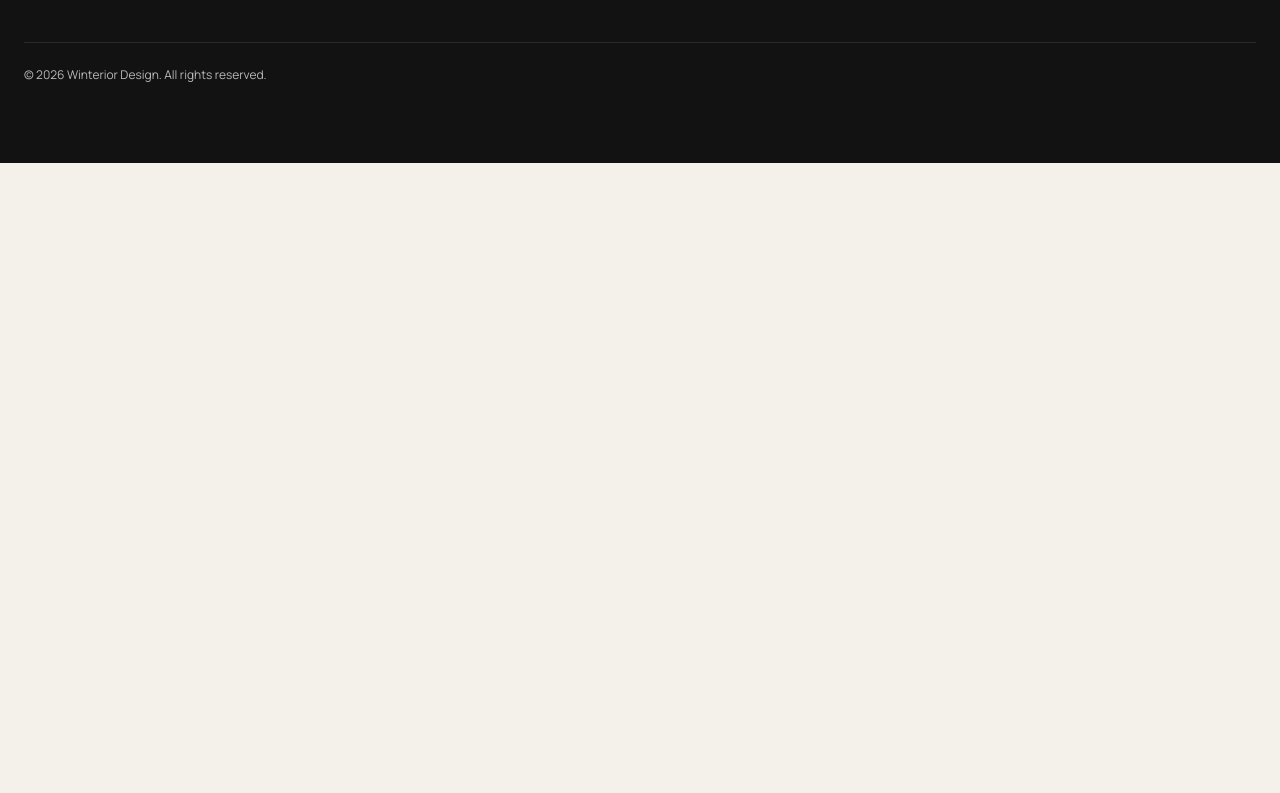
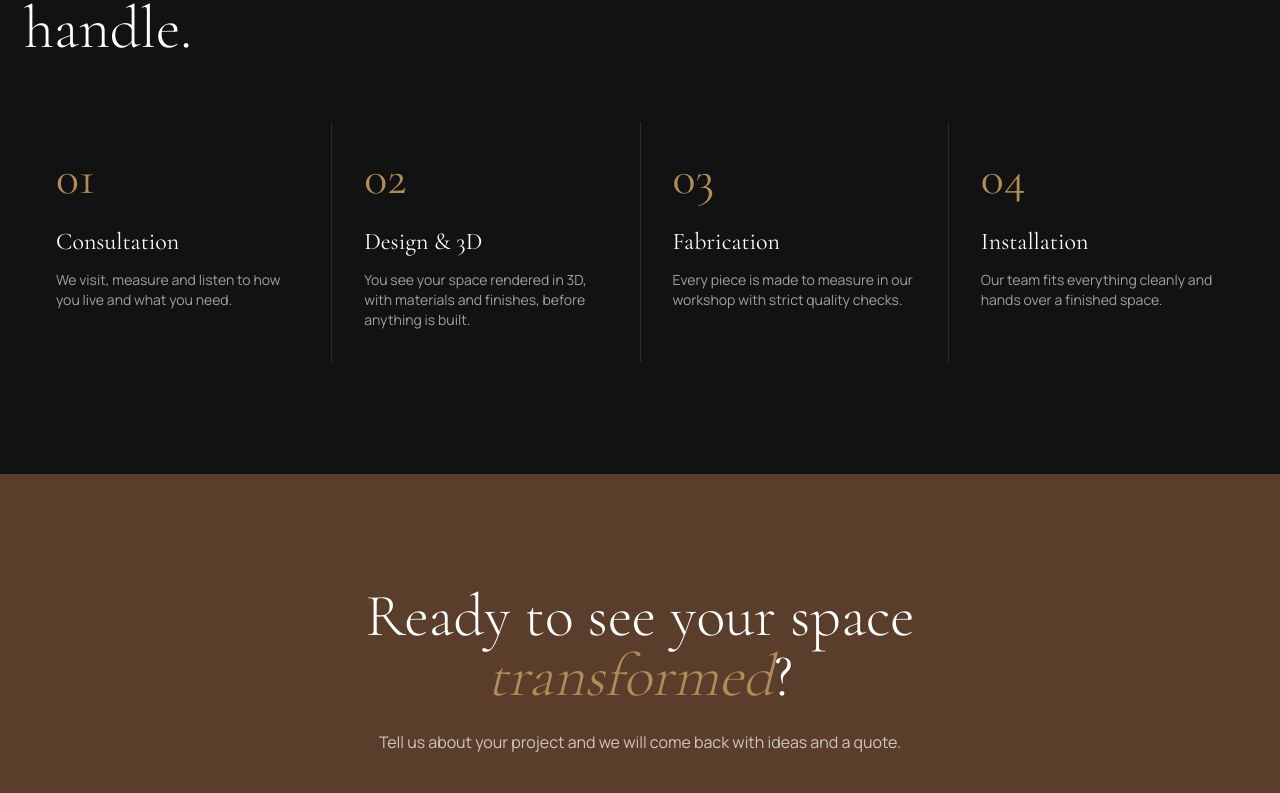
Before and after one commit to Lawrence137/winterior, a Next.js app: page / in a window 1280 px wide. Shown: the part 2980-3773 px from the top of the page. Before the commit the page ends 3143 px from the top, so only its background shows below. Built offline with nearby package versions, Linux system fonts and the light colour scheme.

Commit message:
Adds Process and CTA components to HomePage for enhanced functionality

```diff
--- a/src/app/(site)/page.tsx
+++ b/src/app/(site)/page.tsx
@@ -1,11 +1,15 @@
 import Hero from "@/components/home/Hero";
 import CategoryGrid from "@/components/home/CategoryGrid";
+import Process from "@/components/home/Process";
+import CTA from "@/components/home/CTA";
 
 export default function HomePage() {
   return (
     <>
       <Hero />
       <CategoryGrid />
+      <Process />
+      <CTA />
     </>
   );
 }
```
